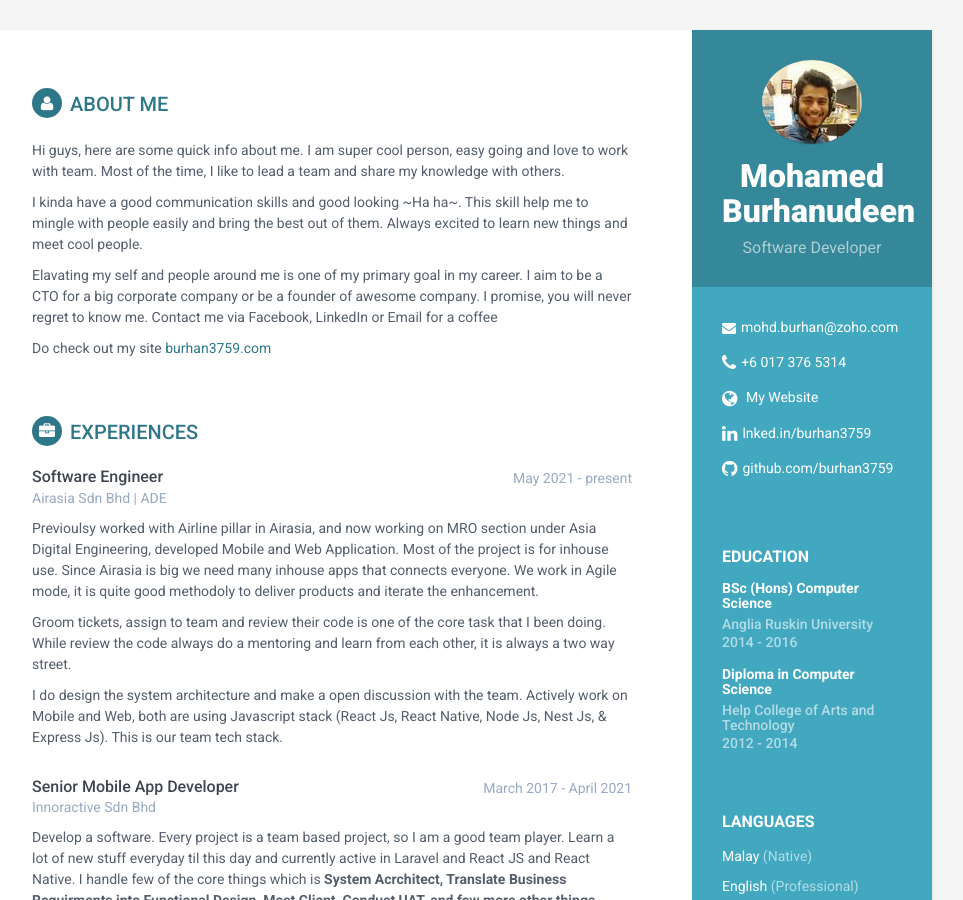
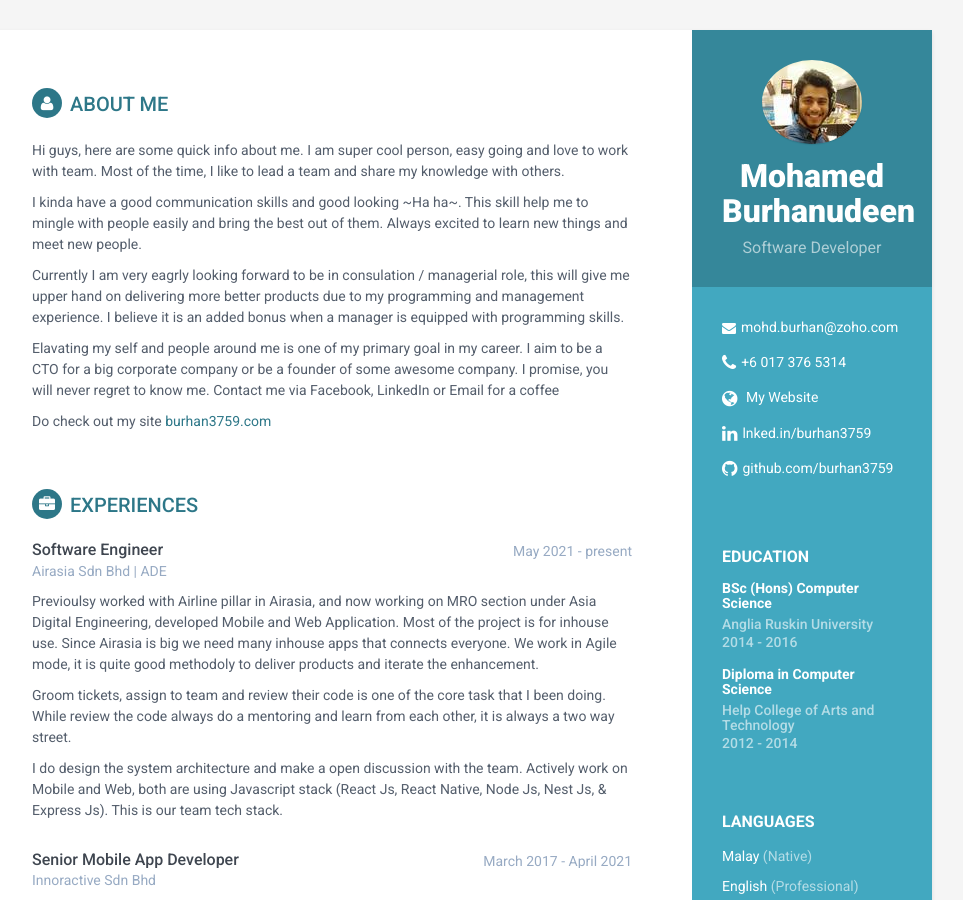
Before and after one commit to burhan3759/resume, a Jekyll site: the page built from index.html, in a window 1280 px wide and 900 px high. Shown: the whole window, without its empty margins (188-1151 px from the left). Built offline with Jekyll 4.4.1, drawn with Linux system fonts in a browser that asks for light colours.

Commit message:
Update career-profile.html
Update the content

```diff
--- a/_includes/career-profile.html
+++ b/_includes/career-profile.html
@@ -4,11 +4,15 @@
     <p>Hi guys, here are some quick info about me. I am super cool person, easy going and love to work with team. Most of the time, I like to lead a team and share my knowledge with others.</p>
 
     <p>
-        I kinda have a good communication skills and good looking ~Ha ha~. This skill help me to mingle with people easily and bring the best out of them. Always excited to learn new things and meet cool people.
+        I kinda have a good communication skills and good looking ~Ha ha~. This skill help me to mingle with people easily and bring the best out of them. Always excited to learn new things and meet new people.
     </p>
 
     <p>
-        Elavating my self and people around me is one of my primary goal in my career. I aim to be a CTO for a big corporate company or be a founder of awesome company. I promise, you will never regret to know me. Contact me via Facebook, LinkedIn or Email for a coffee
+        Currently I am very eagrly looking forward to be in consulation / managerial role, this will give me upper hand on delivering more better products due to my programming and management experience. I believe it is an added bonus when a manager is equipped with programming skills.
+    </p>
+
+    <p>
+        Elavating my self and people around me is one of my primary goal in my career. I aim to be a CTO for a big corporate company or be a founder of some awesome company. I promise, you will never regret to know me. Contact me via Facebook, LinkedIn or Email for a coffee
     </p>
 
     Do check out my site <a href="https://burhan3759.com/">burhan3759.com</a>
```
